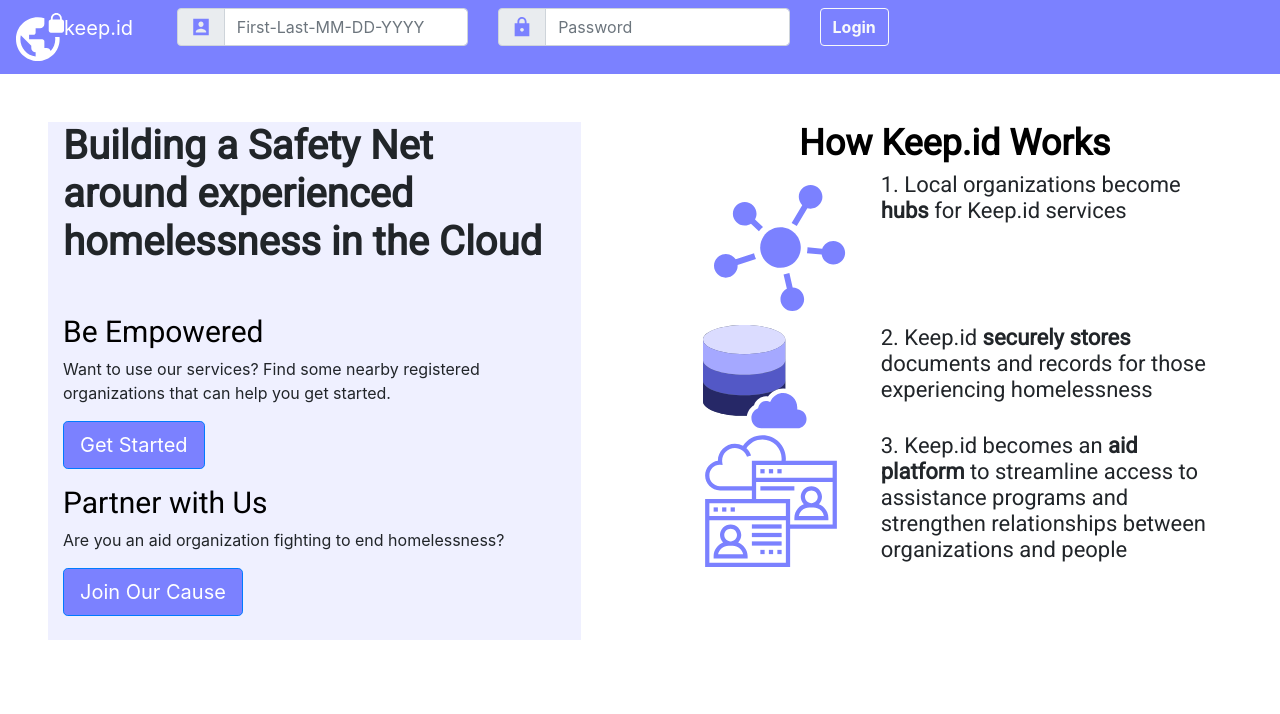
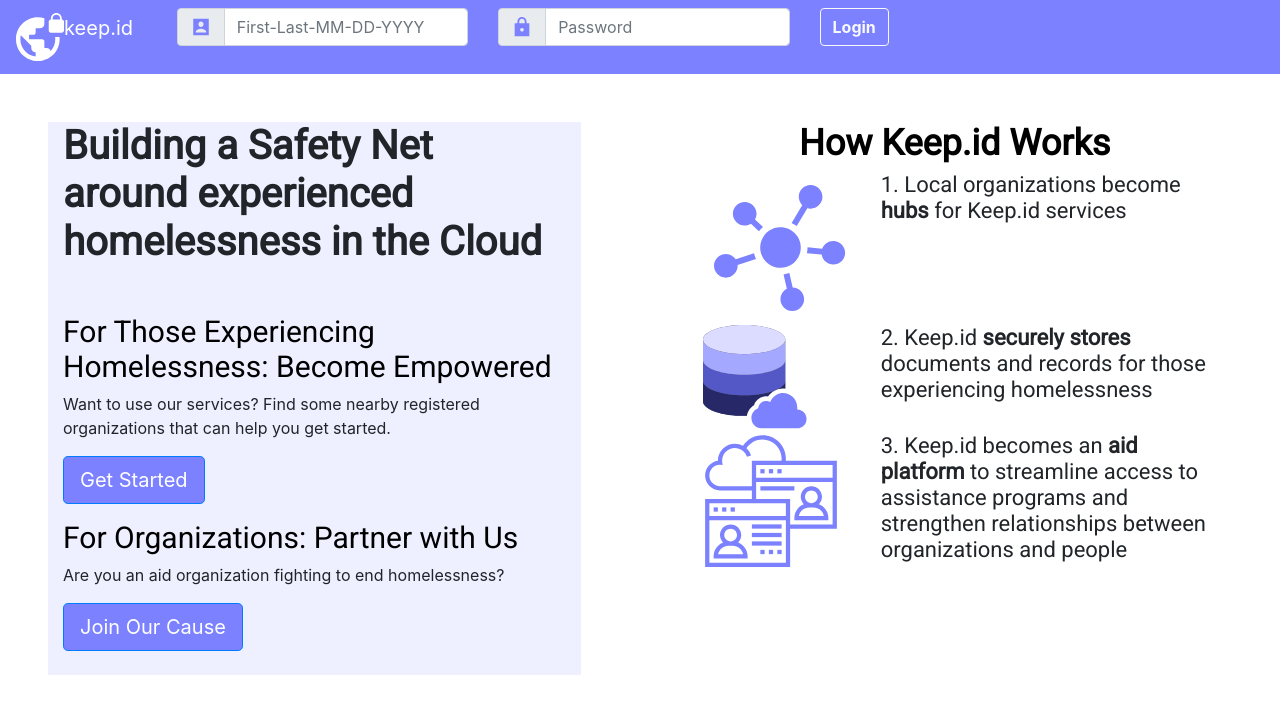
Before and after one commit to keepid/keepid_client, a React (Create React App) app: page /login in a window 1280 px wide. Shown: the top 714 px of the page. Built offline with nearby package versions, Linux system fonts and the light colour scheme.

Commit message:
Fix login page to be more clear what is for client vs org

```diff
--- a/src/components/Login.tsx
+++ b/src/components/Login.tsx
@@ -31,7 +31,7 @@ class Login extends Component<{}, State, {}> {
                   </h1>
                 </div>
                 <h2 className="textLoginLeftSubHeader mt-5">
-                  <span>Be Empowered</span>
+                  <span>For Those Experiencing Homelessness: Become Empowered</span>
                 </h2>
                 <p>
                   <span>Want to use our services? Find some nearby registered organizations that can help you get started.</span>
@@ -40,7 +40,7 @@ class Login extends Component<{}, State, {}> {
                     Get Started
                 </button>
                 <h2 className="textLoginLeftSubHeader mt-3">
-                  <span>Partner with Us</span>
+                  <span>For Organizations: Partner with Us</span>
                 </h2>
                 <p>
                   <span>Are you an aid organization fighting to end homelessness?</span>
```
